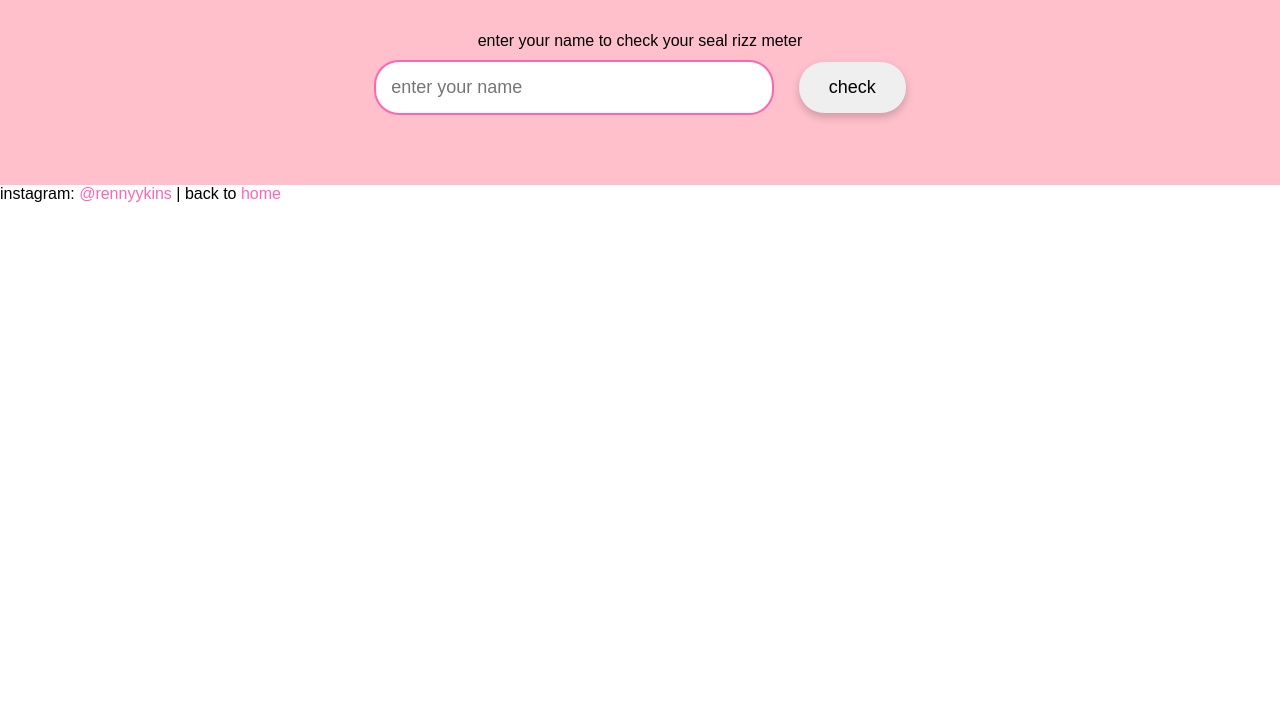
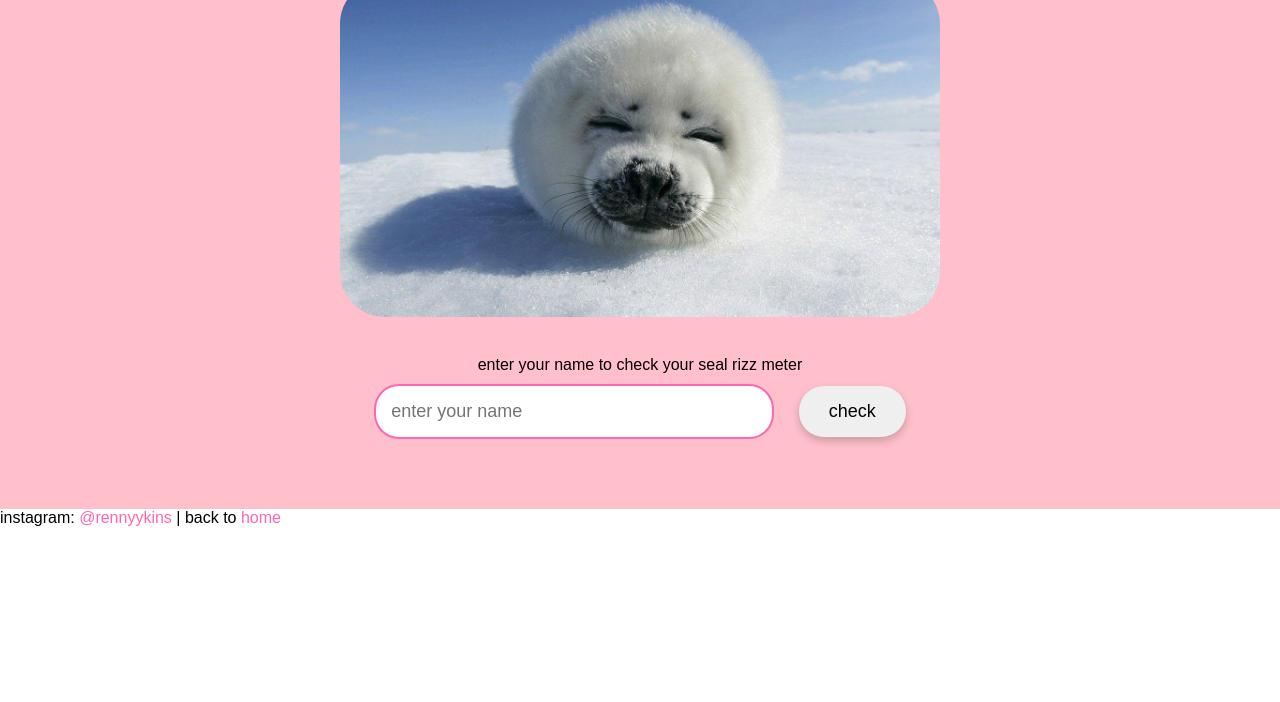
Before and after one commit to serikyu/rennyykins, a plain HTML site: page sealmeter/index.html in a window 1280 px wide. Shown: the part 98-800 px from the top of the page. Drawn offline with Linux system fonts and the light colour scheme; the site is published under a folder, as on GitHub Pages, so addresses that start at the root find nothing.

Commit message:
Update index.html
si

```diff
--- a/sealmeter/index.html
+++ b/sealmeter/index.html
@@ -9,7 +9,7 @@
 <body>
     <div class="homepage">
         <h1>sup suzz (seal huzz)</h1>
-        <img src="/img/sillyseal.jpg" alt="Silly Seal">
+        <img src="../img/sillyseal.jpg" alt="Silly Seal">
         <p>enter your name to check your seal rizz meter</p>
 
         <!-- Input field for user's name -->
```
